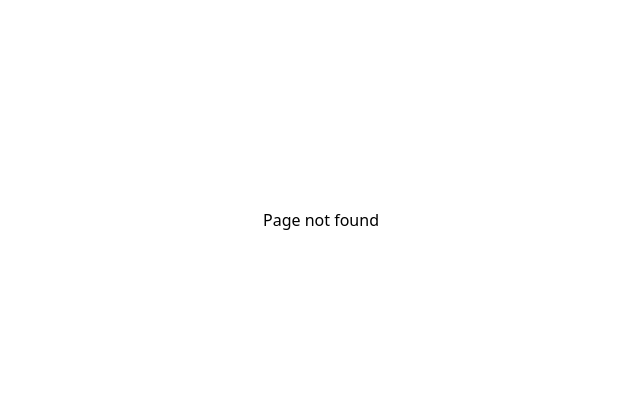
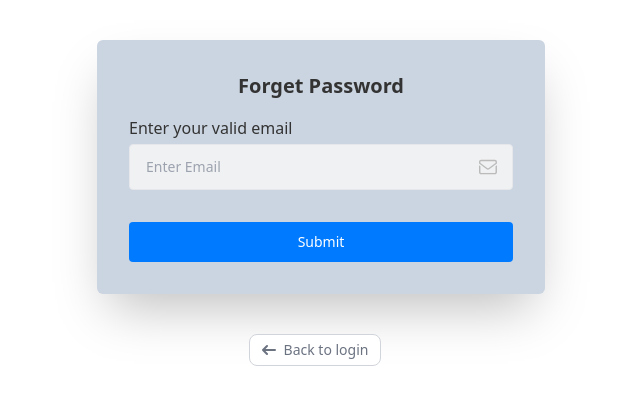
Before and after one commit to adarsh57pr/jobFrontend, a React (Vite) app: page /forgetPassword in a window 1280 px wide. Before the commit this address had no page. Shown: the top 404 px of the page, without its empty margins (319-959 px from the left). Built offline with nearby package versions, Linux system fonts and the light colour scheme.

Commit message:
update ui

```diff
--- a/src/App.jsx
+++ b/src/App.jsx
@@ -17,6 +17,7 @@ import Navbar from './components/Navbar'
 import CreateJob from './pages/company/CreateJob'
 import OurCompanyJobs from './pages/company/OurCompanyJobs'
 import ApplyJob from './pages/student/ApplyJob'
+import ForgetPassword from './pages/ForgetPassword'
 
 function App() {
 
@@ -42,7 +43,8 @@ function App() {
           <Route path='/companyDashboard' element={login===true && role==='company'?  <CompanyDashboard/>:<Navigate to='/login'/>}/>
           <Route path='/companyDashboard/createJob' element={login===true && role==='company'? <CreateJob/>:""}/>
           <Route path='/ourCompanyJobs' element={<OurCompanyJobs/>}/>
-          <Route path='/applyJob' element={<ApplyJob  />}/>
+          <Route path='/applyJob' element={<ApplyJob/>}/>
+          <Route path='/forgetPassword' element={<ForgetPassword/>}/>
         <Route path='/*' element={<PNF/>}/>
         </Routes>
 
--- a/src/components/StudentRightBar1.jsx
+++ b/src/components/StudentRightBar1.jsx
@@ -6,8 +6,8 @@ const StudentRightBar1 = (props) => {
   console.log(job)
 
   return (
-    <div className=''>
-      <div className="m-5 h-[600px] bg-black overflow-auto w-80 rounded-lg border-2 border-gray-100 py-8 px-5 shadow-xl shadow-teal-300">
+    <div className=' py-7'>
+      <div className="m-5 h-[600px] overflow-auto w-80 rounded-lg border-[15px] border-white  px-2 shadow-xl shadow-teal-300">
         <p className="text-lg font-bold capitalize">{job.company}</p>
         <img className='rounded' src={job.image} alt="" />
         <p className="mt-3 text-4xl font-bold">{job.jobRole}</p>
--- /dev/null
+++ b/src/pages/ForgetPassword.jsx
@@ -0,0 +1,58 @@
+import axios from 'axios'
+import React, { useRef } from 'react'
+import { Link } from 'react-router-dom'
+import { toast } from 'react-toastify'
+
+const ForgetPassword = () => {
+
+    let emailRef = useRef()
+
+    const handleSubmit = async (e) => {
+        e.preventDefault()
+        let obj = {
+            email: emailRef.current.value
+        }
+        let res = await axios.post('https://jobbackend-6z5h.onrender.com/users/forgetpassword', obj)
+        let data = res.data
+        console.log(data)
+        if (data.success) {
+            toast.success(data.msg, { position: 'top-left' })
+        } else {
+            toast.error(data.msg, { position: 'top-left' })
+        }
+    }
+    return (
+        <div className=''>
+            <form className="space-y-1 mt-10 bg-slate-300 p-8 rounded-md shadow-2xl text-[#333] max-w-md mx-auto">
+                <p className="font-bold text-center text-xl mb-4"> Forget Password</p>
+                <p className="font-thin">Enter your valid email</p>
+                <div className="relative flex items-center">
+                    <input ref={emailRef} type="email" placeholder="Enter Email" className="px-4 py-3 bg-[#f0f1f2] focus:bg-transparent w-full text-sm border outline-[#007bff] rounded transition-all" />
+                    <svg xmlns="http://www.w3.org/2000/svg" fill="#bbb" stroke="#bbb" className="w-[18px] h-[18px] absolute right-4" viewBox="0 0 682.667 682.667">
+                        <defs>
+                            <clipPath id="a" clipPathUnits="userSpaceOnUse">
+                                <path d="M0 512h512V0H0Z" data-original="#000000" />
+                            </clipPath>
+                        </defs>
+                        <g clipPath="url(#a)" transform="matrix(1.33 0 0 -1.33 0 682.667)">
+                            <path fill="none" strokeMiterlimit={10} strokeWidth={40} d="M452 444H60c-22.091 0-40-17.909-40-40v-39.446l212.127-157.782c14.17-10.54 33.576-10.54 47.746 0L492 364.554V404c0 22.091-17.909 40-40 40Z" data-original="#000000" />
+                            <path d="M472 274.9V107.999c0-11.027-8.972-20-20-20H60c-11.028 0-20 8.973-20 20V274.9L0 304.652V107.999c0-33.084 26.916-60 60-60h392c33.084 0 60 26.916 60 60v196.653Z" data-original="#000000" />
+                        </g>
+                    </svg>
+                </div>
+                <button onClick={handleSubmit} type="submit" className="px-6 py-2.5 w-full !mt-8 text-sm bg-[#007bff] hover:bg-blue-600 text-white rounded active:bg-[#006bff]">Submit</button>
+            </form>
+
+            <div className='m-auto w-max'>
+            <Link to={'/login'} className="flex mt-10 w-max items-center justify-center px-3 h-8 me-3 text-sm font-medium text-gray-500 bg-white border border-gray-300 rounded-lg hover:bg-gray-100 hover:text-gray-700 dark:bg-gray-800 dark:border-gray-700 dark:text-gray-400 dark:hover:bg-gray-700 dark:hover:text-white">
+                <svg className="w-3.5 h-3.5 me-2 rtl:rotate-180" aria-hidden="true" xmlns="http://www.w3.org/2000/svg" fill="none" viewBox="0 0 14 10">
+                    <path stroke="currentColor" strokeLinecap="round" strokeLinejoin="round" strokeWidth={2} d="M13 5H1m0 0 4 4M1 5l4-4" />
+                </svg>
+                Back to login
+            </Link>
+            </div>
+        </div>
+    )
+}
+
+export default ForgetPassword
--- a/src/pages/student/Home.jsx
+++ b/src/pages/student/Home.jsx
@@ -73,8 +73,9 @@ const Home = () => {
 
   return (
     <div className=''>
-      <div className='py-16 w-2/3'>
-      <div className='flex md:flex-row justify-center gap-4 flex-col mt-5 py-2 px-4 rounded-md w-max m-auto bg-slate-200'>
+      <div className=' py-16 w-2/3'>
+     <div>
+     <div className='flex md:flex-row justify-center gap-4 flex-col mt-5 py-2 px-4 rounded-md w-max m-auto bg-slate-200'>
         <input onChange={searchChanger} name='title' type="text" className='px-3 py-2 border-2 rounded-md' placeholder='search a job' />
         <input onChange={searchChanger} name='location' type="text" className='px-3 py-2 border-2 rounded-md' placeholder='search a location' />
         <button onClick={handleJobSubmit} className='bg-blue-700 hover:bg-blue-900 px-4 py-1 rounded-md  text-white'>search job</button>
@@ -134,6 +135,7 @@ const Home = () => {
                 : 'No match found related to this job'
             }
           </div>}
+     </div>
         <div className='fixed top-16 right-10'> {show === true ? <StudentRightBar1 job={Viewjob} /> : ''}</div>
       </div>
 
--- a/src/pages/student/Login.jsx
+++ b/src/pages/student/Login.jsx
@@ -55,7 +55,7 @@ const Login = () => {
       <div className="font-[sans-serif]">
         <div className="grid lg:grid-cols-2 gap-4 max-lg:gap-12 bg-gradient-to-r from-blue-500 to-blue-700 px-8 py-12 h-[320px]">
           <div>
-            <a href="javascript:void(0)"><img src="https://readymadeui.com/readymadeui-white.svg" alt="logo" className="w-40" />
+            <a href="#"><img src="https://readymadeui.com/readymadeui-white.svg" alt="logo" className="w-40" />
             </a>
             <div className="max-w-lg mt-16 max-lg:hidden">
               <h3 className="text-3xl font-bold text-white">Sign in</h3>
@@ -110,9 +110,9 @@ const Login = () => {
                 </div>
               </div>
               <div className="mt-4 text-right">
-                <a href="jajvascript:void(0);" className="text-blue-600 text-sm font-semibold hover:underline">
+                <Link to={'/forgetPassword'} className="text-blue-600 text-sm font-semibold hover:underline">
                   Forgot your password?
-                </a>
+                </Link>
               </div>
               <div className="mt-8">
                 <button onClick={handleSubmit} type="submit" className="w-full shadow-xl py-3 px-6 text-sm font-semibold rounded-md text-white bg-blue-600 hover:bg-blue-700 focus:outline-none">
--- a/src/pages/student/Signup.jsx
+++ b/src/pages/student/Signup.jsx
@@ -101,7 +101,7 @@ const Signup = () => {
               <div className="flex items-center">
                 <input id="remember-me" name="remember-me" type="checkbox" className="h-4 w-4 shrink-0 text-blue-600 focus:ring-blue-500 border-gray-300 rounded" />
                 <label htmlFor="remember-me" className="ml-3 block text-sm text-gray-800">
-                  I accept the <a href="javascript:void(0);" className="text-blue-600 font-semibold hover:underline ml-1">Terms and Conditions</a>
+                  I accept the <a href="#" className="text-blue-600 font-semibold hover:underline ml-1">Terms and Conditions</a>
                 </label>
               </div>
             </div>
```
